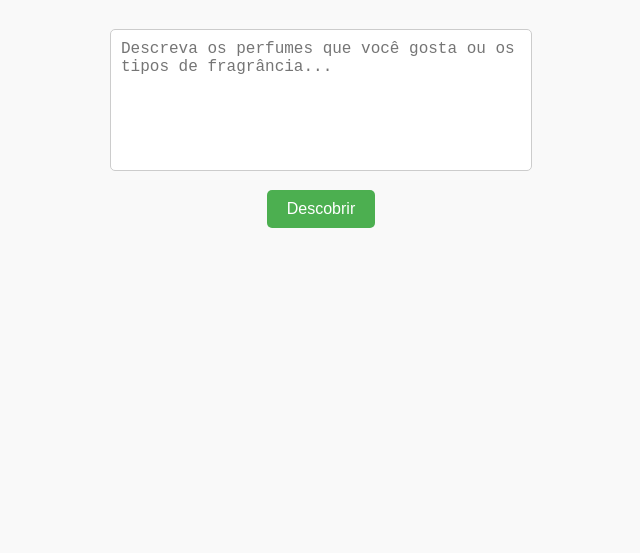
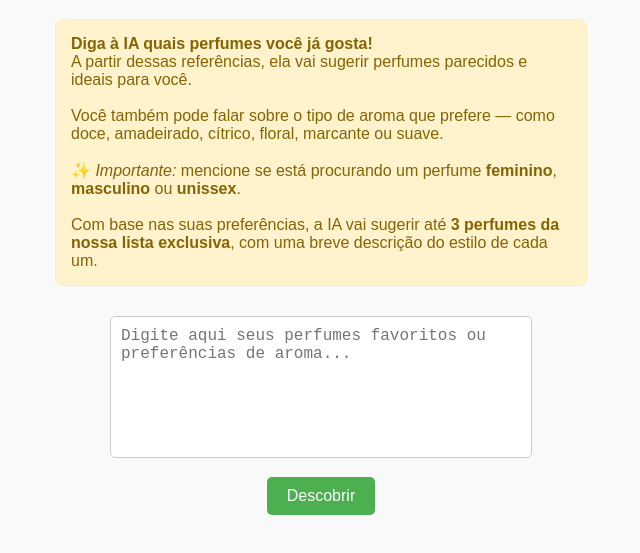
Before and after one commit to wesleyrcavalheiro/wgperfumaria, a website: page index.html in a window 1280 px wide. Shown: the part 109-662 px from the top of the page, without its empty margins (319-959 px from the left). Drawn offline with Linux system fonts and the light colour scheme.

Commit message:
Update index.html

```diff
--- a/index.html
+++ b/index.html
@@ -9,6 +9,17 @@
       background-color: #f9f9f9;
       text-align: center;
       padding: 40px;
+    }
+    .instrucoes {
+      max-width: 500px;
+      margin: 0 auto 20px auto;
+      font-size: 16px;
+      background-color: #fff3cd;
+      color: #856404;
+      padding: 15px;
+      border: 1px solid #ffeeba;
+      border-radius: 8px;
+      text-align: left;
     }
     textarea {
       width: 90%;
@@ -43,7 +54,16 @@
 </head>
 <body>
   <h1>Qual perfume combina com você?</h1>
-  <textarea id="input" placeholder="Descreva os perfumes que você gosta ou os tipos de fragrância..."></textarea><br>
+
+  <div class="instrucoes">
+    <strong>Diga à IA quais perfumes você já gosta!</strong><br>
+    A partir dessas referências, ela vai sugerir perfumes parecidos e ideais para você.<br><br>
+    Você também pode falar sobre o tipo de aroma que prefere — como doce, amadeirado, cítrico, floral, marcante ou suave.<br><br>
+    ✨ <em>Importante:</em> mencione se está procurando um perfume <strong>feminino</strong>, <strong>masculino</strong> ou <strong>unissex</strong>.<br><br>
+    Com base nas suas preferências, a IA vai sugerir até <strong>3 perfumes da nossa lista exclusiva</strong>, com uma breve descrição do estilo de cada um.
+  </div>
+
+  <textarea id="input" placeholder="Digite aqui seus perfumes favoritos ou preferências de aroma..."></textarea><br>
   <button onclick="enviar()">Descobrir</button>
   <div id="resposta"></div>
 
```
